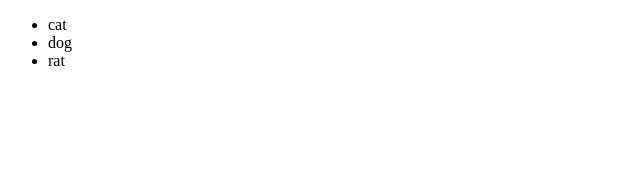
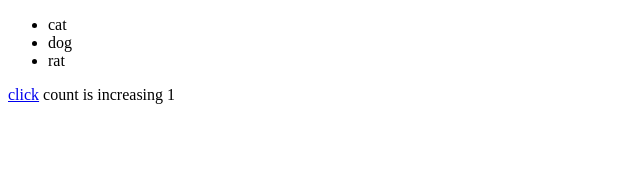
Before and after one commit to phpjagadeesh/angular2-basic, an Angular app: page / in a window 1280 px wide. Shown: the top 176 px of the page, without its empty margins (0-640 px from the left). Built offline with nearby package versions, Linux system fonts and the light colour scheme.

Commit message:
increment on each click

```diff
--- a/src/app/app.component.html
+++ b/src/app/app.component.html
@@ -3,3 +3,6 @@
 		{{animal}}
 	</li>
 </ul>
+
+<a href="#" (click)="increment()">click</a>
+count is increasing {{this.count}}
--- a/src/app/app.component.ts
+++ b/src/app/app.component.ts
@@ -8,8 +8,14 @@ import { Component } from '@angular/core';
 export class AppComponent {
 
   animals: string[];
+  count: number;
 
   constructor() {
     this.animals = ['cat', 'dog', 'rat'];
+    this.count = 1;
+  }
+
+  increment() {
+    this.count += 1;
   }
 }
```
